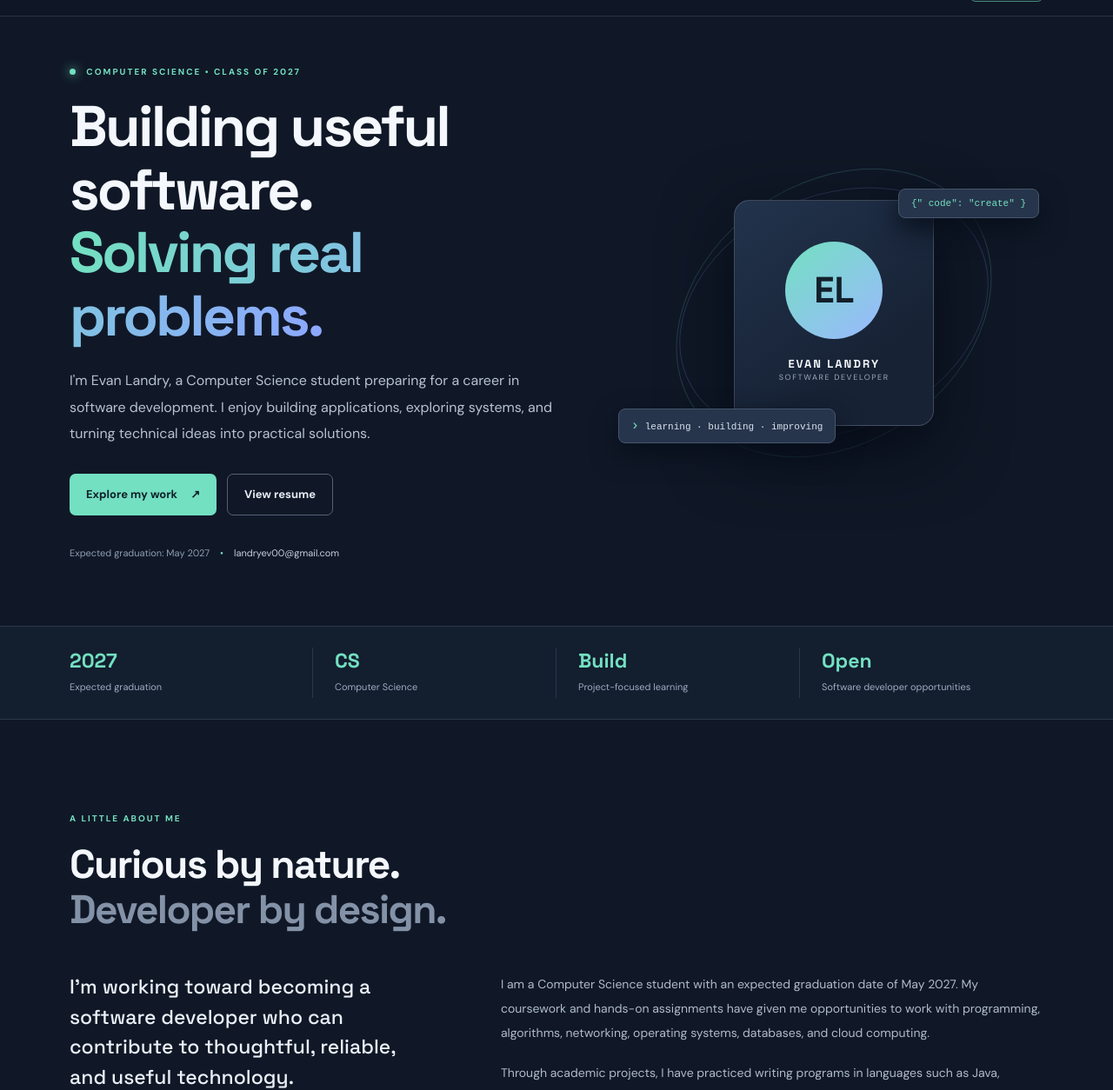
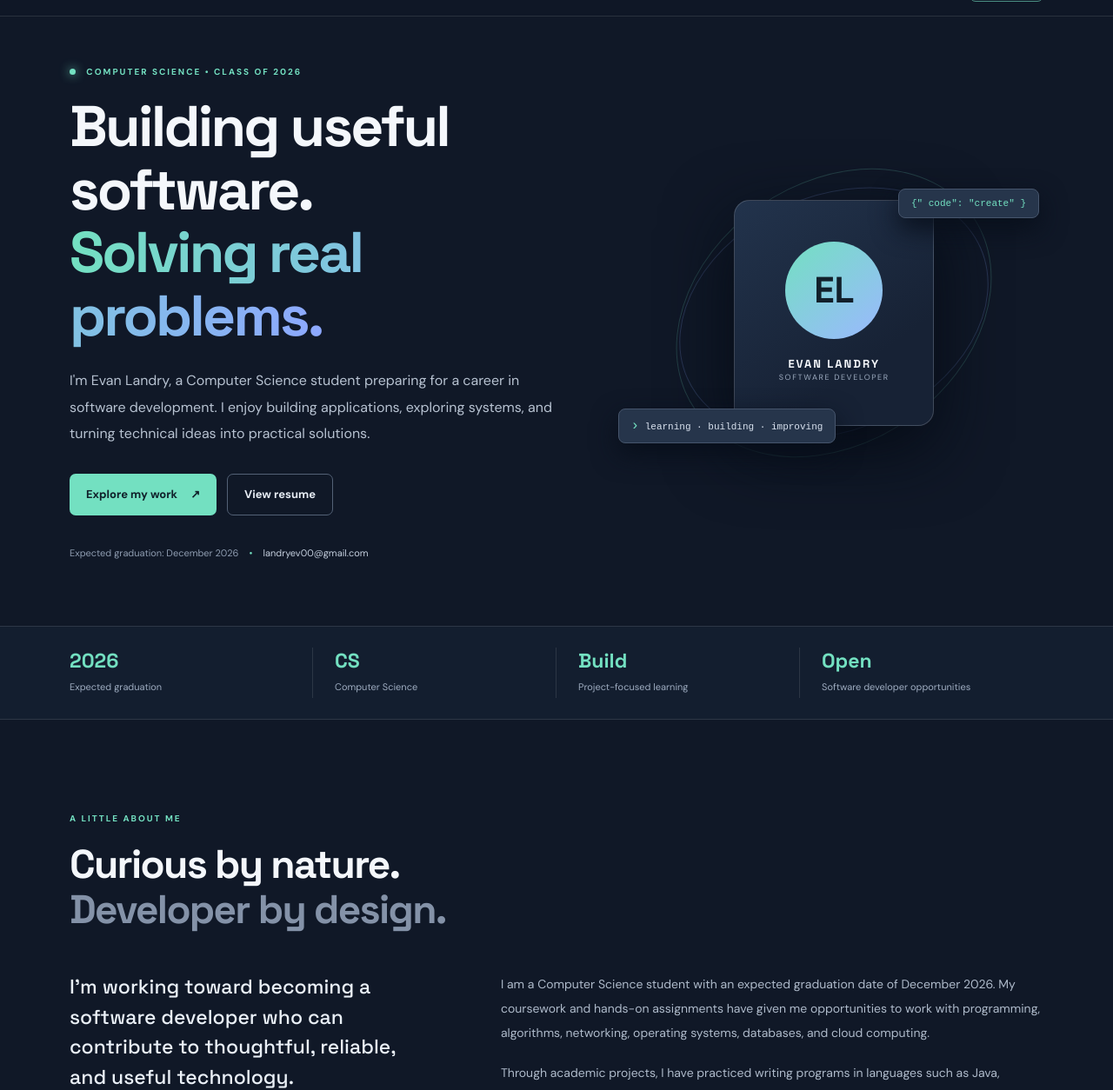
Before and after one commit to Eland3416/github-portfolio, a plain HTML site: page index.html in a window 1280 px wide. Shown: the part 57-1311 px from the top of the page at 87% size. Drawn offline with Linux system fonts and the light colour scheme.

Commit message:
Update graduation year to December 2026

```diff
--- a/index.html
+++ b/index.html
@@ -26,14 +26,14 @@
   <main>
     <section class="hero container" id="home">
       <div class="hero-copy">
-        <p class="eyebrow"><span class="status-dot"></span> COMPUTER SCIENCE • CLASS OF 2027</p>
+        <p class="eyebrow"><span class="status-dot"></span> COMPUTER SCIENCE • CLASS OF 2026</p>
         <h1>Building useful software.<br><span class="gradient-text">Solving real problems.</span></h1>
         <p class="hero-description">I'm Evan Landry, a Computer Science student preparing for a career in software development. I enjoy building applications, exploring systems, and turning technical ideas into practical solutions.</p>
         <div class="hero-actions">
           <a class="button button-primary" href="#projects">Explore my work <span>↗</span></a>
           <a class="button button-secondary" href="resume/resume.pdf" target="_blank" rel="noopener">View resume</a>
         </div>
-        <div class="hero-meta"><span>Expected graduation: May 2027</span><span class="meta-divider">•</span><a href="mailto:landryev00@gmail.com">landryev00@gmail.com</a></div>
+        <div class="hero-meta"><span>Expected graduation: December 2026</span><span class="meta-divider">•</span><a href="mailto:landryev00@gmail.com">landryev00@gmail.com</a></div>
       </div>
       <div class="hero-visual" aria-label="Initials EL profile placeholder">
         <div class="visual-orbit orbit-one"></div><div class="visual-orbit orbit-two"></div>
@@ -45,7 +45,7 @@
 
     <section class="quick-facts">
       <div class="container facts-grid">
-        <div><strong>2027</strong><span>Expected graduation</span></div>
+        <div><strong>2026</strong><span>Expected graduation</span></div>
         <div><strong>CS</strong><span>Computer Science</span></div>
         <div><strong>Build</strong><span>Project-focused learning</span></div>
         <div><strong>Open</strong><span>Software developer opportunities</span></div>
@@ -57,7 +57,7 @@
       <div class="about-grid">
         <div class="about-lead"><p class="lead">I'm working toward becoming a software developer who can contribute to thoughtful, reliable, and useful technology.</p><div class="about-note"><span class="note-icon">✳</span><span>Always learning. Always building.</span></div></div>
         <div class="about-body">
-          <p>I am a Computer Science student with an expected graduation date of May 2027. My coursework and hands-on assignments have given me opportunities to work with programming, algorithms, networking, operating systems, databases, and cloud computing.</p>
+          <p>I am a Computer Science student with an expected graduation date of December 2026. My coursework and hands-on assignments have given me opportunities to work with programming, algorithms, networking, operating systems, databases, and cloud computing.</p>
           <p>Through academic projects, I have practiced writing programs in languages such as Java, Python, and C++, and explored tools and environments including Linux, Docker, Git, and ns-3. I am especially interested in software development, backend systems, and how well-designed software can solve practical problems.</p>
           <p>I enjoy approaching technical challenges step by step: understanding the requirements, designing a solution, testing it, and improving the result. I also value clear documentation and communication because successful software depends on more than code alone.</p>
           <p>My professional goal is to begin a career as a software developer, continue expanding my engineering skills, and contribute to a collaborative development team. I am building this portfolio to document my progress, present selected academic and personal projects, and make it easier for employers to learn about my work.</p>
```
